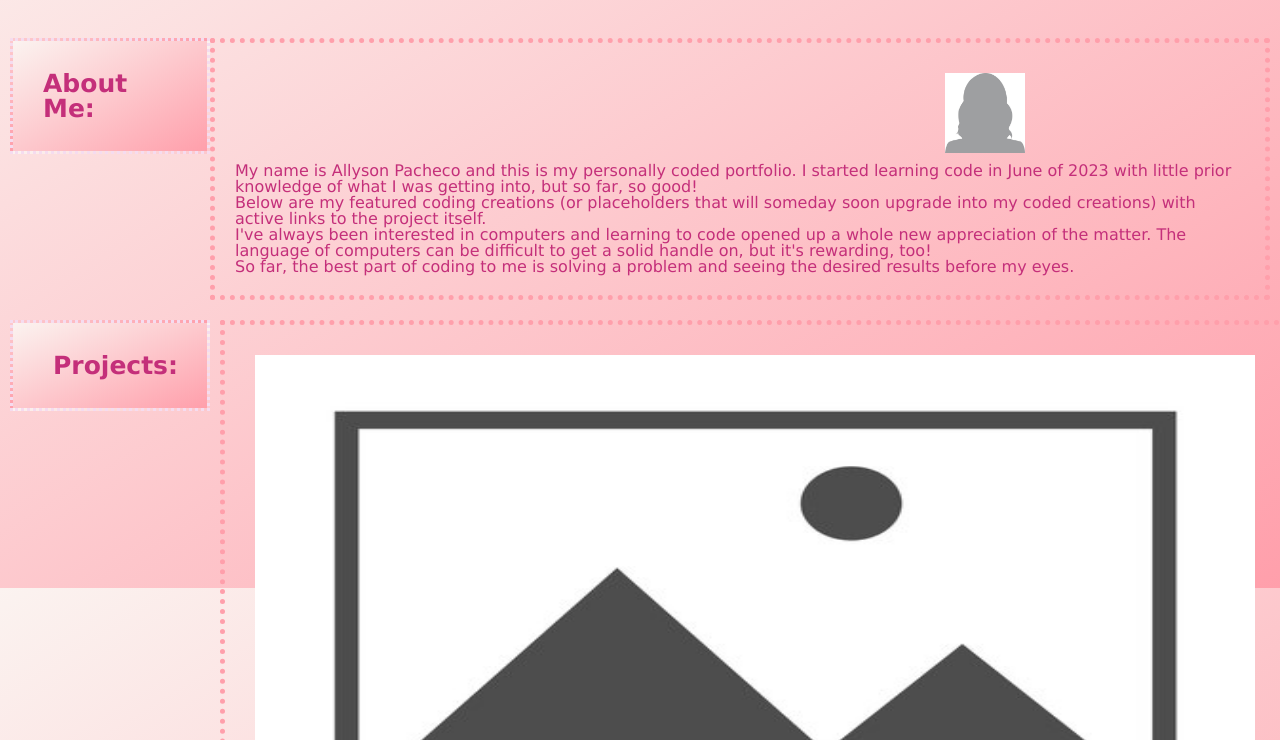
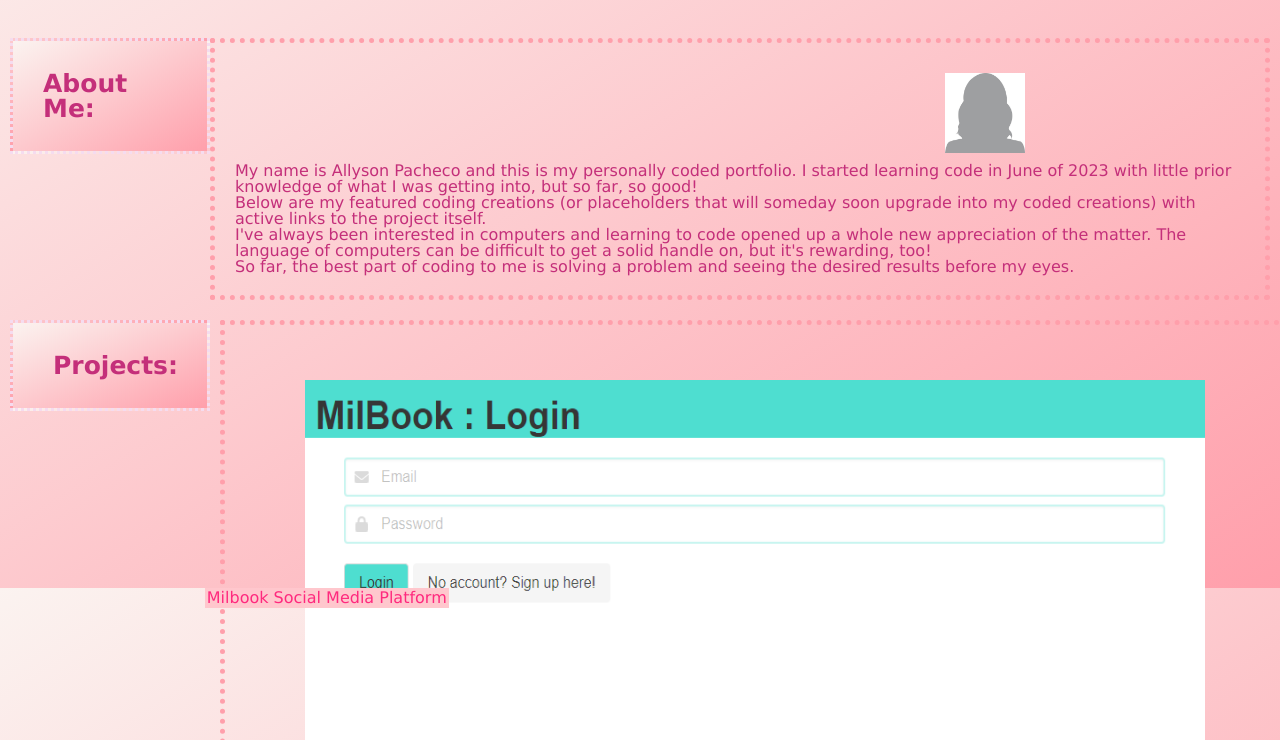
Before and after one commit to alycioe/Portfolio-2challenge, a plain HTML site: page index.html in a window 1280 px wide. Shown: the part 212-952 px from the top of the page. Drawn offline with Linux system fonts and the light colour scheme.

Commit message:
updated portfolio

```diff
--- a/assets/style.css
+++ b/assets/style.css
@@ -1,6 +1,6 @@
-:root {
-    /* Will fill out when needed */
-}
+/* :root {
+     Will fill out when needed
+} */
 
 body {
     font-family:'Lucida Sans', 'Lucida Sans Regular', 'Lucida Grande', 'Lucida Sans Unicode', Verdana, sans-serif;
@@ -227,6 +227,16 @@ a:link {
     align-items:center;
     width: 1000px;
     height: 500px;
+    transform: scale(.90);
+}
+
+.hover-text {
+    position: absolute;
+    background-color:#ffc7cd;
+    color:#ff297e;
+    top: 100%;
+    left: 16%;
+    padding: 2px;
 }
 
 .project2 img {
@@ -332,9 +342,9 @@ footer {
 /* media screens below focus on improving the site when the device is changed so that the site continues to look correct */
 
 @media screen and (max-width: 950px) {
-    body {
+    /* body {
 
-    }
+    } */
 
     h1 {
         display:flex;
--- a/index.html
+++ b/index.html
@@ -28,7 +28,7 @@
             <h2>About Me:</h2>
             </a>
             <div class="container2">
-                <img class="profilepic" src="/images/picture-placeholder.jpg" alt="placeholder for self picture">
+                <img class="profilepic" src="./images/picture-placeholder.jpg" alt="placeholder for self picture">
                 <p>My name is Allyson Pacheco and this is my personally coded portfolio. I started learning code in June of 2023 with little prior knowledge of what I was getting into, but so far, so good!</p>
                 <p>Below are my featured coding creations (or placeholders that will someday soon upgrade into my coded creations) with active links to the project itself.</p>
                 <p>I've always been interested in computers and learning to code opened up a whole new appreciation of the matter. The language of computers can be difficult to get a solid handle on, but it's rewarding, too!</p>
@@ -41,8 +41,8 @@
             <h2>Projects:</h2>
             </a>
             <div class="container3">
-                <a class="project1" href="#"><img src="images/placeholder.jpg"></a>
-                <br></br>
+                <a class="project1" href="https://young-citadel-13202-aee4f5f0145b.herokuapp.com/login"><img src="images/Screenshot 2023-11-07 160216.png">
+                    <span class="hover-text">Milbook Social Media Platform</span></a>
                 <a class="project2" href="#"><img src="images/placeholder.jpg"></a>
                 <a class="project3" href="#"><img src="images/placeholder.jpg"></a>
                 <a class="project4" href="#"><img src="images/placeholder.jpg"></a>
```
Also changed, not shown: images/Screenshot 2023-11-07 160216.png (added).
